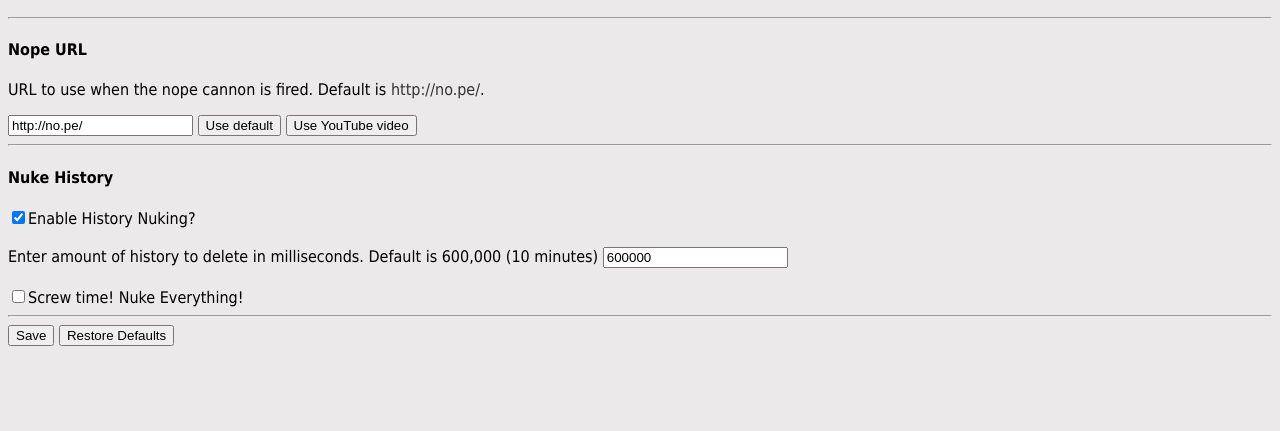
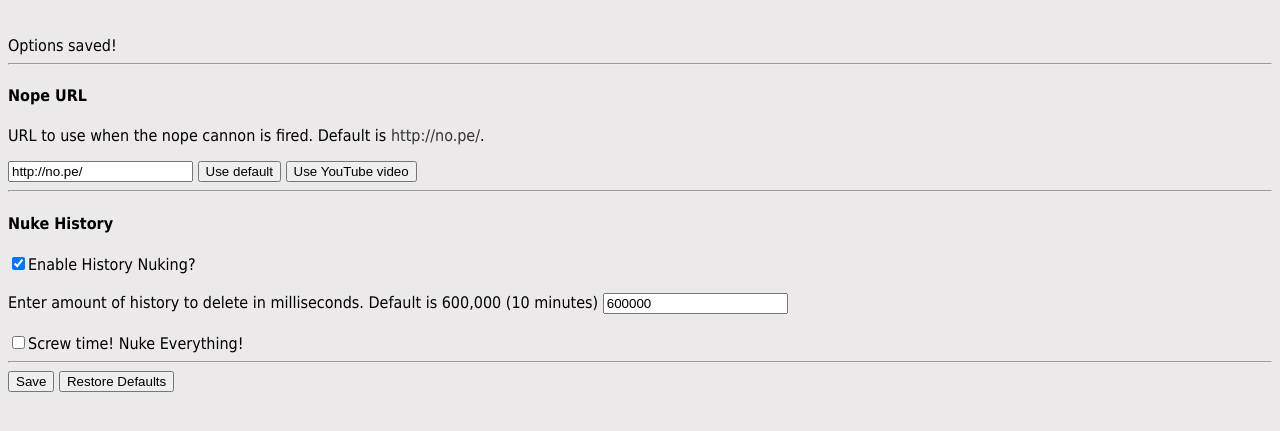
Before and after one commit to sapslaj/nope.crx, a browser extension: page src/options/index.html in a window 1280 px wide. Both pictures are taken after a click on the button "Save". Shown: the part 51-482 px from the top of the page. Drawn offline with Linux system fonts and the light colour scheme.

Commit message:
Added message to Options
IDK what it's called but when you save, it displays a message that it saved. Then goes away after 5 seconds.

```diff
--- a/src/options/index.html
+++ b/src/options/index.html
@@ -22,7 +22,8 @@
 	</style>
 </head>
 <body>
-<h2>nope.crx options</h2>
+<h2>nope.crx options</h2><br>
+<span id="message"></span>
 <hr>
 <h4>Nope URL</h4>
 <p>URL to use when the nope cannon is fired. Default is <a href="http://no.pe/" target="_blank">http://no.pe/</a>.</p>
--- a/src/options/options.js
+++ b/src/options/options.js
@@ -23,6 +23,12 @@ function saveAll()
     saveCheckboxById("ckb_enableHistoryNuke");
     saveOptionById("HistDelAmount");
     saveCheckboxById("ckb_nukeEverything");
+
+    document.getElementById("message").innerHTML = "Options saved!";
+    window.setTimeout(function()
+    {
+        document.getElementById("message").innerHTML = "";
+    }, 5000);
 }
 
 // Restore options functions
```
